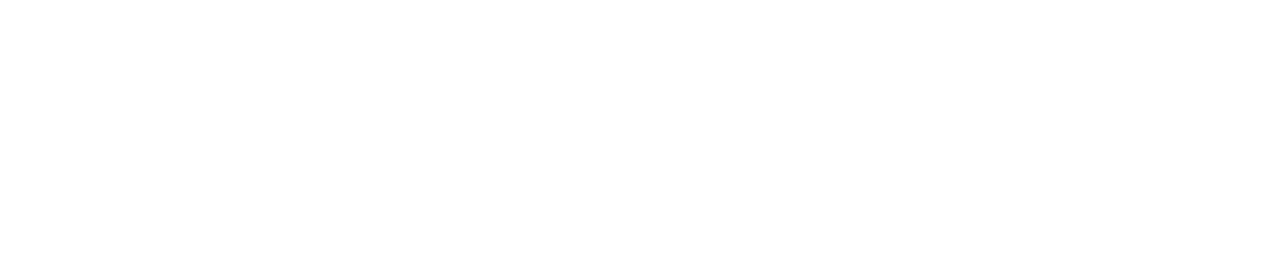
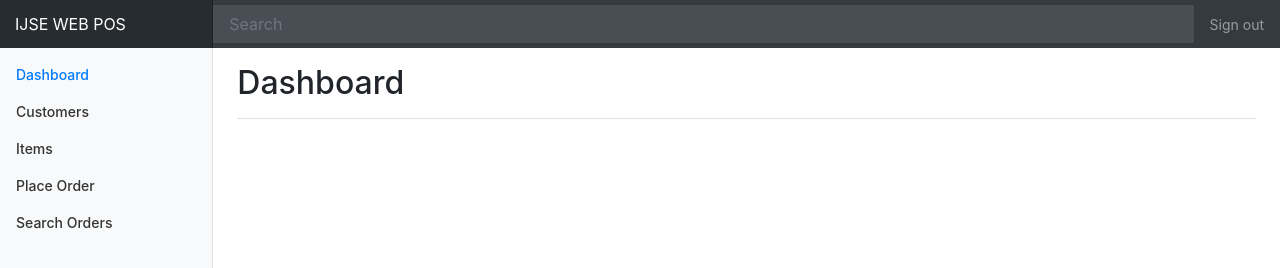
Before and after one commit to Cenfracee/DEP_webPOS_Bootstrap, a website: page dashboard.html in a window 1280 px wide. Shown: the top 268 px of the page. Drawn offline with nearby package versions, Linux system fonts and the light colour scheme.

Commit message:
Add Dashboard page. Complete Sign-in page

```diff
--- /dev/null
+++ b/assets/dashboard.css
@@ -0,0 +1,93 @@
+body {
+  font-size: .875rem;
+}
+
+.feather {
+  width: 16px;
+  height: 16px;
+  vertical-align: text-bottom;
+}
+
+/*
+ * Sidebar
+ */
+
+.sidebar {
+  position: fixed;
+  top: 0;
+  bottom: 0;
+  left: 0;
+  z-index: 100; /* Behind the navbar */
+  padding: 0;
+  box-shadow: inset -1px 0 0 rgba(0, 0, 0, .1);
+}
+
+.sidebar-sticky {
+  position: -webkit-sticky;
+  position: sticky;
+  top: 48px; /* Height of navbar */
+  height: calc(100vh - 48px);
+  padding-top: .5rem;
+  overflow-x: hidden;
+  overflow-y: auto; /* Scrollable contents if viewport is shorter than content. */
+}
+
+.sidebar .nav-link {
+  font-weight: 500;
+  color: #333;
+}
+
+.sidebar .nav-link .feather {
+  margin-right: 4px;
+  color: #999;
+}
+
+.sidebar .nav-link.active {
+  color: #007bff;
+}
+
+.sidebar .nav-link:hover .feather,
+.sidebar .nav-link.active .feather {
+  color: inherit;
+}
+
+.sidebar-heading {
+  font-size: .75rem;
+  text-transform: uppercase;
+}
+
+/*
+ * Navbar
+ */
+
+.navbar-brand {
+  padding-top: .75rem;
+  padding-bottom: .75rem;
+  font-size: 1rem;
+  background-color: rgba(0, 0, 0, .25);
+  box-shadow: inset -1px 0 0 rgba(0, 0, 0, .25);
+}
+
+.navbar .form-control {
+  padding: .75rem 1rem;
+  border-width: 0;
+  border-radius: 0;
+}
+
+.form-control-dark {
+  color: #fff;
+  background-color: rgba(255, 255, 255, .1);
+  border-color: rgba(255, 255, 255, .1);
+}
+
+.form-control-dark:focus {
+  border-color: transparent;
+  box-shadow: 0 0 0 3px rgba(255, 255, 255, .25);
+}
+
+/*
+ * Utilities
+ */
+
+.border-top { border-top: 1px solid #e5e5e5; }
+.border-bottom { border-bottom: 1px solid #e5e5e5; }
--- /dev/null
+++ b/assets/signin.css
@@ -0,0 +1,49 @@
+html,
+body {
+  height: 100%;
+}
+
+body {
+  display: -ms-flexbox;
+  display: -webkit-box;
+  display: flex;
+  -ms-flex-align: center;
+  -ms-flex-pack: center;
+  -webkit-box-align: center;
+  align-items: center;
+  -webkit-box-pack: center;
+  justify-content: center;
+  padding-top: 40px;
+  padding-bottom: 40px;
+  background-color: #f5f5f5;
+}
+
+.form-signin {
+  width: 100%;
+  max-width: 330px;
+  padding: 15px;
+  margin: 0 auto;
+}
+.form-signin .checkbox {
+  font-weight: 400;
+}
+.form-signin .form-control {
+  position: relative;
+  box-sizing: border-box;
+  height: auto;
+  padding: 10px;
+  font-size: 16px;
+}
+.form-signin .form-control:focus {
+  z-index: 2;
+}
+.form-signin input[type="email"] {
+  margin-bottom: -1px;
+  border-bottom-right-radius: 0;
+  border-bottom-left-radius: 0;
+}
+.form-signin input[type="password"] {
+  margin-bottom: 10px;
+  border-top-left-radius: 0;
+  border-top-right-radius: 0;
+}
--- a/dashboard.html
+++ b/dashboard.html
@@ -1,14 +1,84 @@
-<!DOCTYPE html>
+
+<!doctype html>
 <html lang="en">
 <head>
-    <meta charset="UTF-8">
-    <title>Dashboard</title>
+    <meta charset="utf-8">
+    <meta name="viewport" content="width=device-width, initial-scale=1, shrink-to-fit=no">
+    <meta name="description" content="">
+    <meta name="author" content="">
+    <link rel="icon" href="assets/favicon.ico">
+
+    <title>Dashboard Template for Bootstrap</title>
+
+    <link rel="canonical" href="https://getbootstrap.com/docs/4.0/examples/dashboard/">
+
+    <!-- Bootstrap core CSS -->
     <link href="node_modules/bootstrap/dist/css/bootstrap.css" rel="stylesheet">
+
+    <!-- Custom styles for this template -->
+    <link href="assets/dashboard.css" rel="stylesheet">
 </head>
+
 <body>
+<nav class="navbar navbar-dark sticky-top bg-dark flex-md-nowrap p-0">
+    <a class="navbar-brand col-sm-3 col-md-2 mr-0" href="#">IJSE WEB POS</a>
+    <input class="form-control form-control-dark w-100" type="text" placeholder="Search" aria-label="Search">
+    <ul class="navbar-nav px-3">
+        <li class="nav-item text-nowrap">
+            <a class="nav-link" href="#">Sign out</a>
+        </li>
+    </ul>
+</nav>
+
 <div class="container-fluid">
-    <div class="row"></div>
+    <div class="row">
+        <nav class="col-md-2 d-none d-md-block bg-light sidebar">
+            <div class="sidebar-sticky">
+                <ul class="nav flex-column">
+                    <li class="nav-item">
+                        <a class="nav-link active" href="#">
+                            <span data-feather="home"></span>
+                            Dashboard
+                        </a>
+                    </li>
+                    <li class="nav-item">
+                        <a class="nav-link" href="#">
+                            <span data-feather="users"></span>
+                            Customers
+                        </a>
+                    </li>
+                    <li class="nav-item">
+                        <a class="nav-link" href="items.html">
+                            <span data-feather="file"></span>
+                            Items
+                        </a>
+                    </li>
+                    <li class="nav-item">
+                        <a class="nav-link" href="#">
+                            <span data-feather="shopping-cart"></span>
+                            Place Order
+                        </a>
+                    </li>
+                    <li class="nav-item">
+                        <a class="nav-link" href="#">
+                            <span data-feather="search"></span>
+                            Search Orders
+                        </a>
+                    </li>
+                </ul>
 
+            </div>
+        </nav>
+
+        <main role="main" class="col-md-9 ml-sm-auto col-lg-10 pt-3 px-4">
+            <div class="d-flex justify-content-between flex-wrap flex-md-nowrap align-items-center pb-2 mb-3 border-bottom">
+                <h1 class="h2">Dashboard</h1>
+            </div>
+
+        </main>
+    </div>
 </div>
+
+
 </body>
 </html>
--- a/package.json
+++ b/package.json
@@ -1,4 +1,8 @@
 {
+  "version": "1.0.0",
+  "author": "Sathimantha Malalasekera",
+  "license": "MIT. See LICENSE.md on root",
+  "readme": "See README.md on root",
   "dependencies": {
     "bootstrap": "^4.5.3",
     "browser-sync": "^2.26.13"
```
Also changed, not shown: index.html (+3 -0 lines), signin.html (+14 -17 lines), assets/favicon.ico (added), assets/ijse.png (added).
